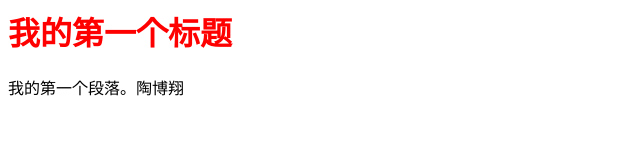
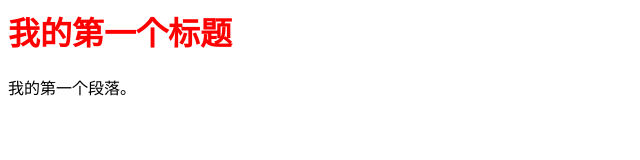
Before and after one commit to CtrlFlow-2026/CtrlFlow-2026.github.io, a plain HTML site: page index.html in a window 1280 px wide. Shown: the full height of the page, 0-640 px from the left. Drawn offline with Linux system fonts and the light colour scheme.

Commit message:
Update index.html

```diff
--- a/index.html
+++ b/index.html
@@ -3,7 +3,7 @@
 
 <h1 style="color:red;">我的第一个标题</h1>
 
-<p>我的第一个段落。陶博翔</p>
+<p>我的第一个段落。</p>
 
 </body>
 </html>
```
